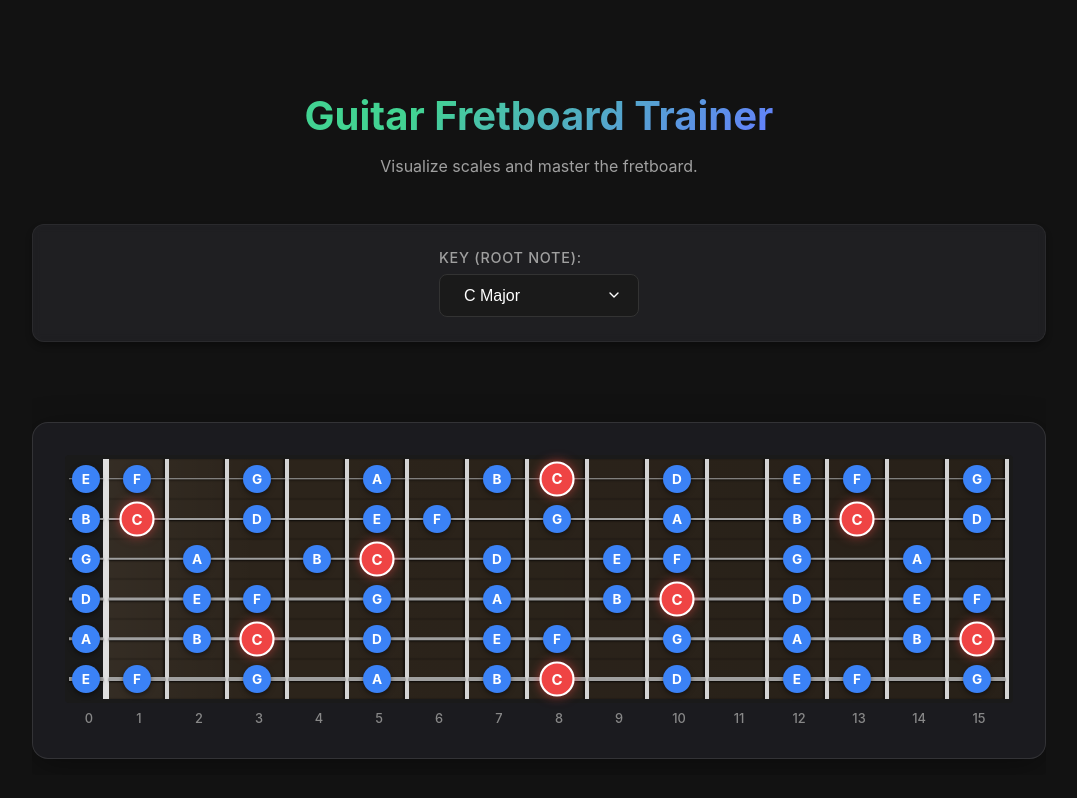
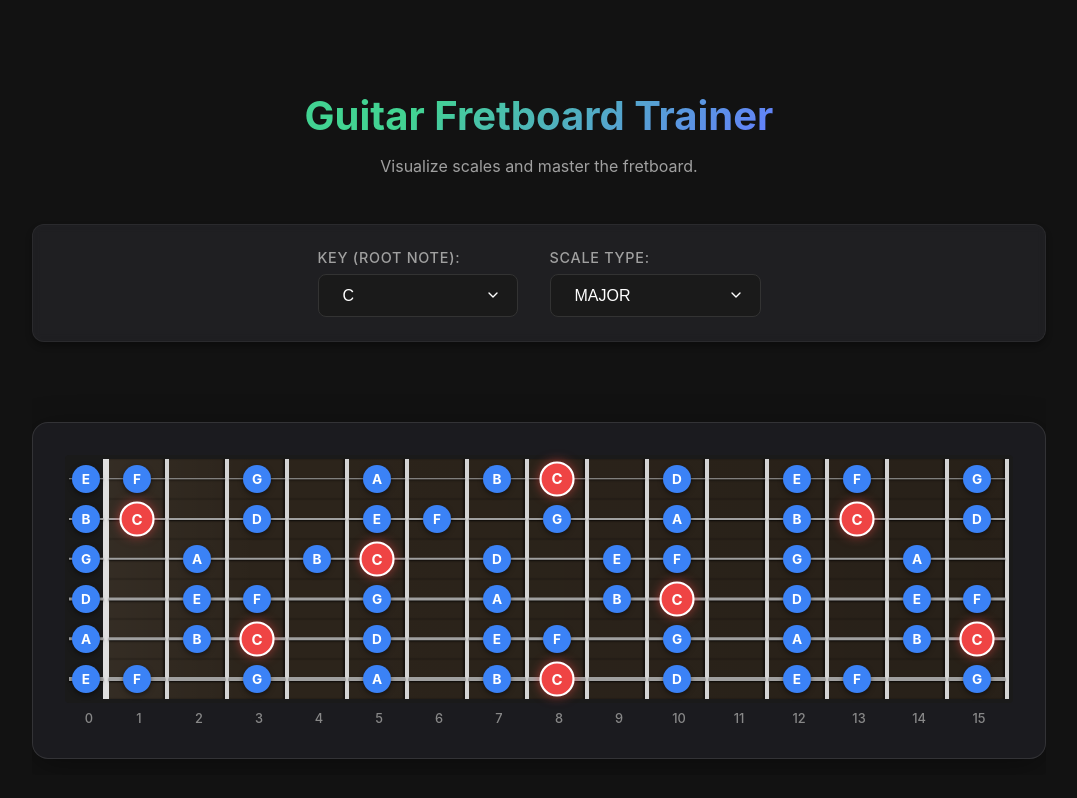
Before and after one commit to francisco-ebi/fretboard-trainer, a React (Vite) app: page / in a window 1280 px wide. Shown: the top 798 px of the page, without its empty margins (101-1178 px from the left). Built offline with nearby package versions, Linux system fonts and the light colour scheme.

Commit message:
feat: added more scales

```diff
--- a/src/App.tsx
+++ b/src/App.tsx
@@ -2,12 +2,13 @@ import { useState } from 'react';
 import './App.css'; // We might remove this if we use index.css for everything, but keeping for standard structure
 import Fretboard from './components/Fretboard';
 import Controls from './components/Controls';
-import { getScale, type Note } from './utils/musicTheory';
+import { getScale, type Note, type ScaleType } from './utils/musicTheory';
 
 function App() {
   const [selectedRoot, setSelectedRoot] = useState<Note>('C');
-  // Currently fixed to MAJOR, but easier to expand later
-  const scaleNotes = getScale(selectedRoot, 'MAJOR');
+  const [selectedScale, setSelectedScale] = useState<ScaleType>('MAJOR');
+
+  const scaleNotes = getScale(selectedRoot, selectedScale);
 
   return (
     <div className="app-container">
@@ -20,6 +21,8 @@ function App() {
         <Controls
           selectedRoot={selectedRoot}
           onRootChange={setSelectedRoot}
+          selectedScale={selectedScale}
+          onScaleChange={setSelectedScale}
         />
 
         <div className="fretboard-wrapper">
--- a/src/components/Controls.tsx
+++ b/src/components/Controls.tsx
@@ -1,13 +1,15 @@
 import React from 'react';
-import { CHROMATIC_SCALE, type Note } from '../utils/musicTheory';
+import { CHROMATIC_SCALE, SCALES, type Note, type ScaleType } from '../utils/musicTheory';
 import './Controls.css';
 
 interface ControlsProps {
     selectedRoot: Note;
     onRootChange: (root: Note) => void;
+    selectedScale: ScaleType;
+    onScaleChange: (scale: ScaleType) => void;
 }
 
-const Controls: React.FC<ControlsProps> = ({ selectedRoot, onRootChange }) => {
+const Controls: React.FC<ControlsProps> = ({ selectedRoot, onRootChange, selectedScale, onScaleChange }) => {
     return (
         <div className="controls">
             <div className="control-group">
@@ -19,7 +21,22 @@ const Controls: React.FC<ControlsProps> = ({ selectedRoot, onRootChange }) => {
                 >
                     {CHROMATIC_SCALE.map((note) => (
                         <option key={note} value={note}>
-                            {note} Major
+                            {note}
+                        </option>
+                    ))}
+                </select>
+            </div>
+
+            <div className="control-group">
+                <label htmlFor="scale-select">Scale Type:</label>
+                <select
+                    id="scale-select"
+                    value={selectedScale}
+                    onChange={(e) => onScaleChange(e.target.value as ScaleType)}
+                >
+                    {(Object.keys(SCALES) as ScaleType[]).map((scale) => (
+                        <option key={scale} value={scale}>
+                            {scale.replace('_', ' ')}
                         </option>
                     ))}
                 </select>
--- a/src/utils/musicTheory.ts
+++ b/src/utils/musicTheory.ts
@@ -5,8 +5,13 @@ export const CHROMATIC_SCALE: Note[] = [
 ];
 
 export const SCALES = {
-  MAJOR: [0, 2, 4, 5, 7, 9, 11] // Intervals from root: Root, Major 2nd, Major 3rd, Perfect 4th, Perfect 5th, Major 6th, Major 7th
+    MAJOR: [0, 2, 4, 5, 7, 9, 11], // Intervals from root: Root, Major 2nd, Major 3rd, Perfect 4th, Perfect 5th, Major 6th, Major 7th
+    MINOR: [0, 2, 3, 5, 7, 8, 10], // Natural Minor: Root, Maj 2nd, Min 3rd, Perf 4th, Perf 5th, Min 6th, Min 7th
+    PENTATONIC_MAJOR: [0, 2, 4, 7, 9], // Root, Maj 2nd, Maj 3rd, Perf 5th, Maj 6th
+    PENTATONIC_MINOR: [0, 3, 5, 7, 10] // Root, Min 3rd, Perf 4th, Perf 5th, Min 7th
 };
+
+export type ScaleType = keyof typeof SCALES;
 
 /**
  * Rotates the chromatic scale so it starts with the given root note.
@@ -25,7 +30,7 @@ const getRotatedScale = (root: Note): Note[] => {
 /**
  * Returns the notes in the scale for a given root note and scale intervals.
  */
-export const getScale = (root: Note, scaleType: keyof typeof SCALES = 'MAJOR'): Note[] => {
+export const getScale = (root: Note, scaleType: ScaleType = 'MAJOR'): Note[] => {
     const rotatedChromatic = getRotatedScale(root);
     const intervals = SCALES[scaleType];
     return intervals.map(interval => rotatedChromatic[interval]);
```
Lines whose indentation alone changed are shown as unchanged.
